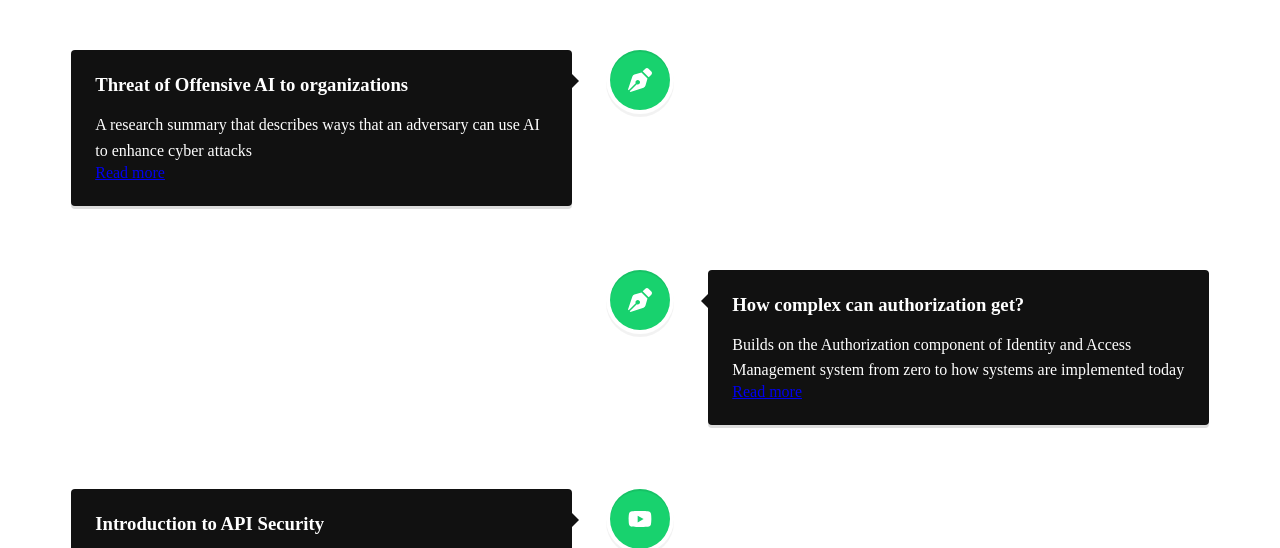
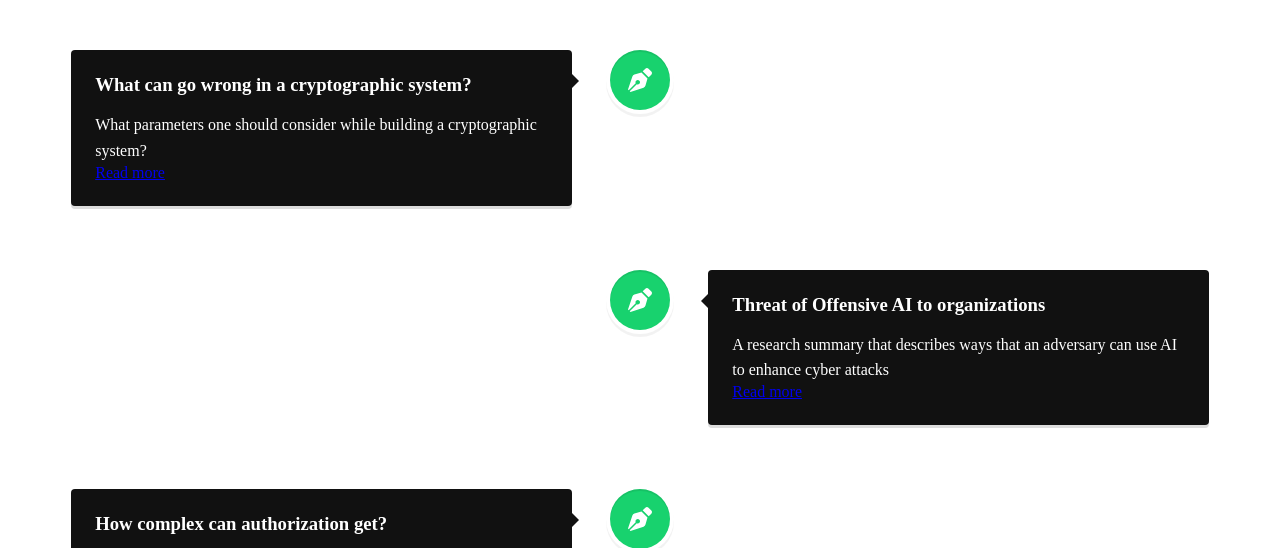
Before and after one commit to kmmanoj/personal-portfolio, a Gatsby site: page /my-works in a window 1280 px wide. Shown: the part 193-741 px from the top of the page. Built offline with nearby package versions, Linux system fonts and the light colour scheme; Gatsby itself is replaced by a stand-in of ours.

Commit message:
new blog: crypto

```diff
--- a/src/components/my-works/work-list.js
+++ b/src/components/my-works/work-list.js
@@ -1,4 +1,11 @@
 const work_list = [
+    {
+        "title": "What can go wrong in a cryptographic system?",
+        "date": "Oct 2022",
+        "description": "What parameters one should consider while building a cryptographic system?",
+        "url": "https://medium.com/@kmmanoj/what-can-go-wrong-in-a-cryptographic-system-4a60f47a2287",
+        "icon": "blog"
+    },
     {
         "title": "Threat of Offensive AI to organizations",
         "date": "Apr 2022",
```
Also changed, not shown: src/components/my-works/featured.js (deleted), 2 other files.
